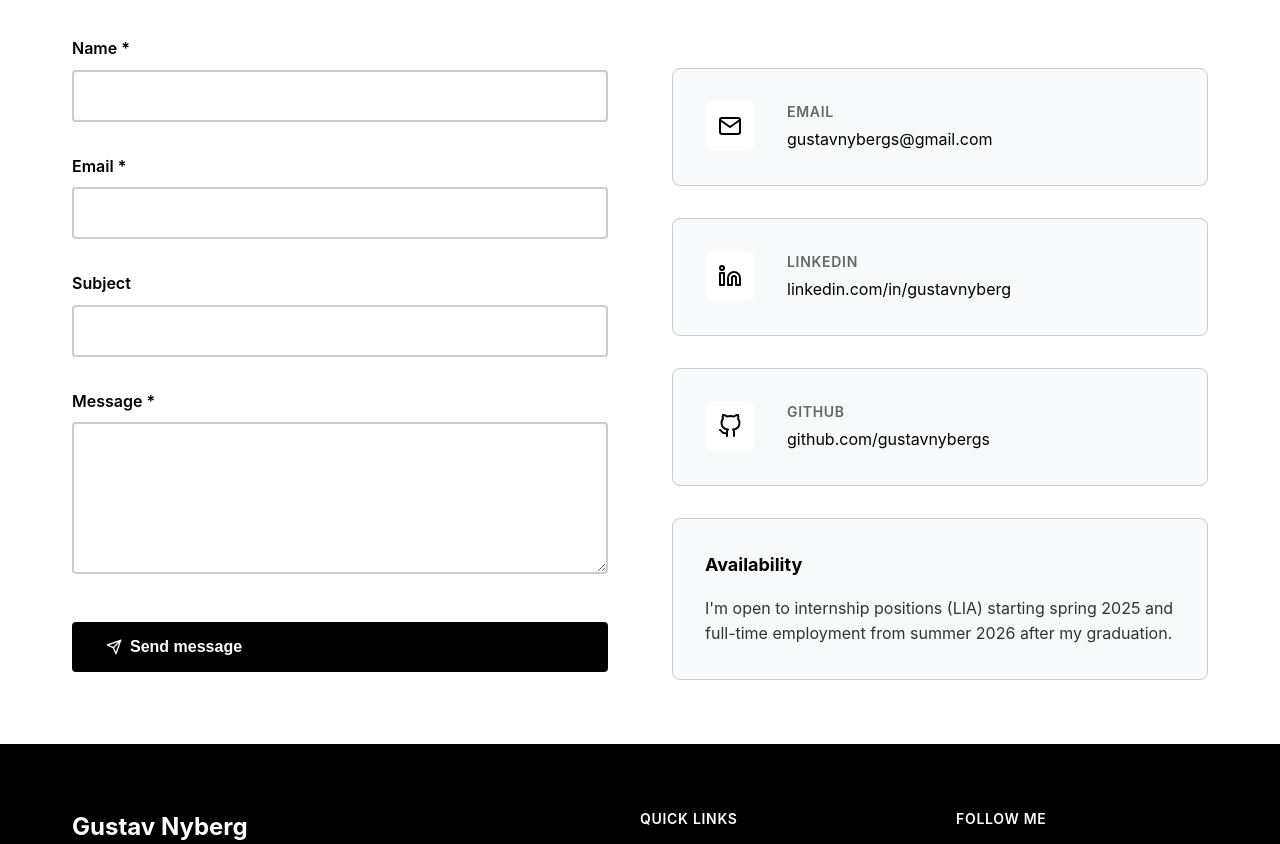
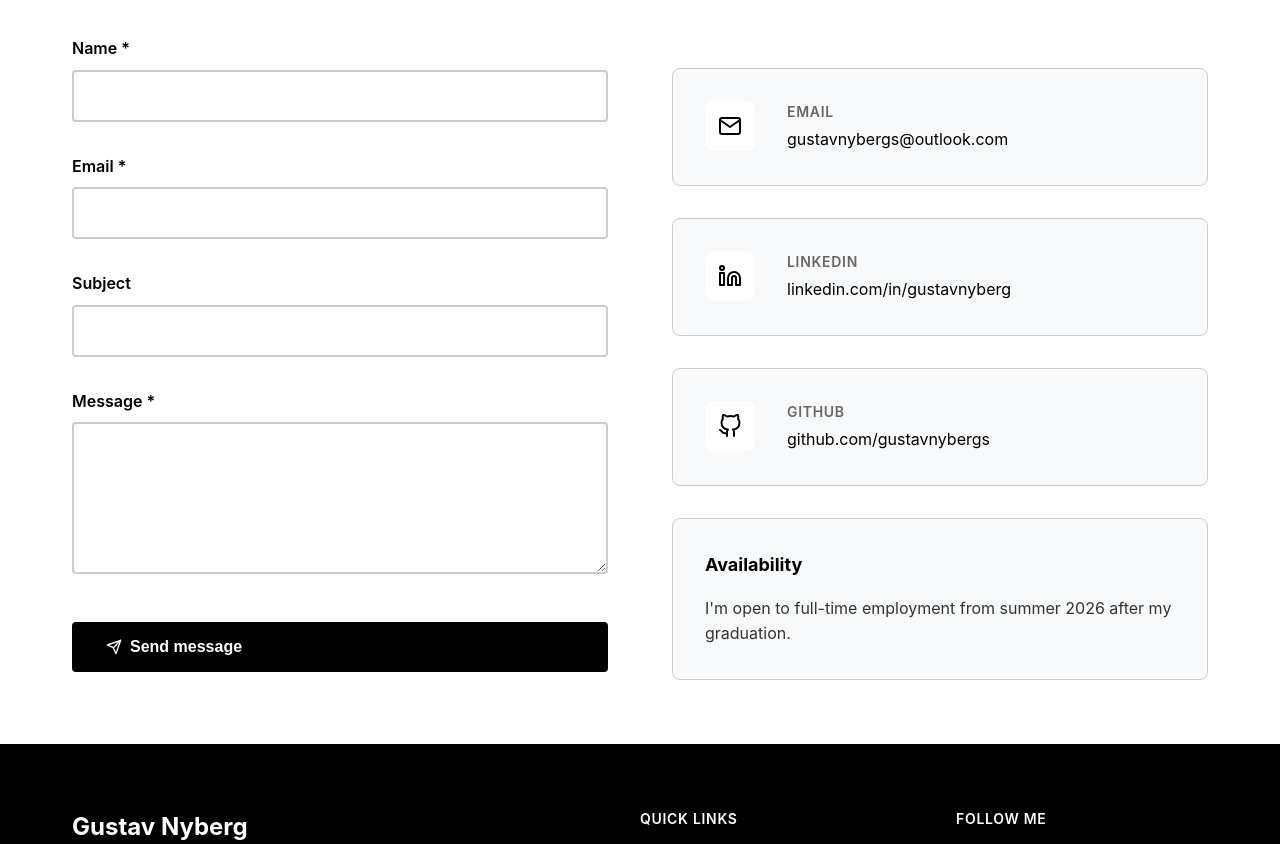
Before and after one commit to gustavnybergs/code-by-gustav, a React (Create React App) app in the folder frontend/: page /contact in a window 1280 px wide. Shown: the part 444-1288 px from the top of the page. Built offline with nearby package versions, Linux system fonts and the light colour scheme; no server answers.

Commit message:
Uppdatera kontaktemail till gustavnybergs@outlook.com

```diff
--- a/frontend/src/components/Footer/Footer.js
+++ b/frontend/src/components/Footer/Footer.js
@@ -48,7 +48,7 @@ function Footer() {
                 <FiLinkedin />
               </a>
               <a
-                href="mailto:gustavnybergs@gmail.com"
+                href="mailto:gustavnybergs@outlook.com"
                 className="footer__social-link"
                 aria-label="Email"
               >
--- a/frontend/src/pages/Contact/Contact.js
+++ b/frontend/src/pages/Contact/Contact.js
@@ -28,7 +28,7 @@ function Contact() {
               <h2>Other ways to reach me</h2>
 
               <a
-                href="mailto:gustavnybergs@gmail.com"
+                href="mailto:gustavnybergs@outlook.com"
                 className="contact__info-card"
               >
                 <div className="contact__info-icon">
@@ -36,7 +36,7 @@ function Contact() {
                 </div>
                 <div className="contact__info-content">
                   <h3>Email</h3>
-                  <p>gustavnybergs@gmail.com</p>
+                  <p>gustavnybergs@outlook.com</p>
                 </div>
               </a>
 
@@ -73,8 +73,7 @@ function Contact() {
               <div className="contact__availability">
                 <h3>Availability</h3>
                 <p>
-                  I'm open to internship positions (LIA) starting spring 2025 and
-                  full-time employment from summer 2026 after my graduation.
+                  I'm open to full-time employment from summer 2026 after my graduation.
                 </p>
               </div>
             </div>
```
